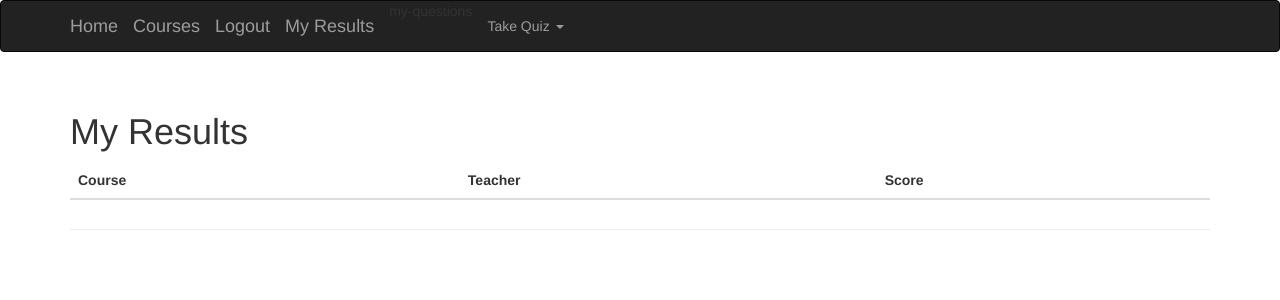
After one commit to lapulgaatomica/flask-quiz-app, a Flask app: page /my-results in a window 1280 px wide. The commit adds this page. Shown: the top 300 px of the page. Run offline with Flask 2, Linux system fonts and the light colour scheme; the visitor is signed in with stand-in values (Sample User, id 1); data comes from the database, SQL or seed files in the repository; data that the repository does not hold is empty; some libraries are stand-ins or nearby versions.

Commit message:
Added My results route, randomized the questions and introduced scores and highest scores for users

```diff
--- a/app/main/views.py
+++ b/app/main/views.py
@@ -3,8 +3,9 @@ from flask import render_template, redirect, url_for, session, request, flash
 from .forms import QuestionForm, CoursesForm
 from flask_login import login_user, logout_user, login_required, current_user
 from ..decorators import requires_teacher
-from ..models import Course, Question
+from ..models import Course, Question, Result, User
 from .. import db
+from sqlalchemy.sql.expression import func
 
 @main.route('/', methods=['GET'])
 def index():
@@ -27,6 +28,17 @@ def courses():
             return redirect(url_for('main.courses'))
         return render_template('courses.html', form=form, courses=courses)
     return render_template('courses.html', courses=courses)
+
+@main.route('/delete-course/<int:id>', methods=['GET'])
+@login_required
+@requires_teacher
+def delete_course(id):
+    course = Course.query.get_or_404(id)
+    if course:
+        db.session.delete(course)
+        db.session.commit()
+        flash('Course deleted')
+        return redirect(url_for('main.courses'))
 
 @main.route('/create-question', methods=['GET', 'POST'])
 @login_required
@@ -108,18 +120,17 @@ def course(id):
     if quizes.first() is None:
         flash('There are no questions for this course yet')
         return redirect(url_for('main.index'))
-    course_name = quizes.first().course.course_name
-    teacher_names = {quiz.user.username for quiz in quizes}
-    return render_template('course.html', teacher_names=teacher_names,
-    course_name=course_name)
+    course = quizes.first().course
+    teachers = {quiz.user for quiz in quizes}
+    return render_template('course.html', teachers=teachers, course=course)
 
 @main.route('/quiz', methods=['GET', 'POST'])
 def quiz():
-    cname = request.args.get('cname')
-    tname = request.args.get('tname')
-    every_quiz = Question.query.all()
-    quizes = [quiz for quiz in every_quiz if
-                (quiz.user.username == tname) and (quiz.course.course_name == cname)]
+    course = request.args.get('course')
+    teacher = request.args.get('teacher')
+    quizes = Question.query.filter_by(course_id=course).filter_by(user_id=teacher).order_by(func.random())
+    tname = quizes.first().user.username
+    cname = quizes.first().course.course_name
     if request.method == 'POST':
         score = 0
         answered_questions = list(request.form)
@@ -128,6 +139,31 @@ def quiz():
                 if Question.query.get_or_404(answered_question).correct == \
                 request.form.get(answered_question):
                     score += 1
-        flash(f'Your score was {score}')
-        return redirect(url_for('main.quiz', cname=cname, tname=tname))
+
+        if current_user.is_authenticated:
+            result = Result.query.filter_by(user_id=current_user.id).filter_by(course_id=course).filter_by(teacher_id=teacher).first()
+            if result is None:
+                result = Result(
+                course_id=course,
+                user=current_user,
+                teacher_id=teacher,
+                highest_score=score)
+                flash(f'Your highest score in this quiz is {score} which is also your score in the test')
+            else:
+                if score > result.highest_score:
+                    result.highest_score = score
+                    flash(f'Your highest score in this quiz is {score} which is also your score in the test')
+                else:
+                    flash(f'Your score in this quiz is {score} ')
+            db.session.add(result)
+            db.session.commit()
+        else:
+            flash(f'Your score in this quiz is {score} ')
+        return redirect(url_for('main.quiz', course=course, teacher=teacher))
     return render_template('quiz.html', quizes=quizes, cname=cname, tname=tname)
+
+@main.route('/my-results', methods=['GET'])
+@login_required
+def my_results():
+    my_results = Result.query.filter_by(user=current_user._get_current_object())
+    return render_template('my_results.html', my_results=my_results)
--- a/app/models.py
+++ b/app/models.py
@@ -2,6 +2,27 @@ from werkzeug.security import generate_password_hash, check_password_hash
 from flask import current_app, request
 from flask_login import UserMixin, AnonymousUserMixin
 from . import db, login_manager
+
+class Question(db.Model):
+    __tablename__ = 'questions'
+    id = db.Column(db.Integer, primary_key=True)
+    body = db.Column(db.Text)
+    a = db.Column(db.String(128), nullable=False)
+    b = db.Column(db.String(128), nullable=False)
+    c = db.Column(db.String(128))
+    d = db.Column(db.String(128))
+    e = db.Column(db.String(128))
+    correct = db.Column(db.String(1), nullable=False)
+    course_id = db.Column(db.Integer, db.ForeignKey('courses.id'))
+    user_id = db.Column(db.Integer, db.ForeignKey('users.id'))
+
+class Result(db.Model):
+    __tablename__ = 'results'
+    id = db.Column(db.Integer, primary_key=True)
+    course_id = db.Column(db.Integer, db.ForeignKey('courses.id'))
+    user_id = db.Column(db.Integer, db.ForeignKey('users.id'))
+    teacher_id = db.Column(db.Integer, db.ForeignKey('users.id'))
+    highest_score = db.Column(db.Integer, default=0)
 
 class User(UserMixin, db.Model):
     __tablename__ = 'users'
@@ -9,7 +30,9 @@ class User(UserMixin, db.Model):
     username = db.Column(db.String(64), unique=True, index=True)
     password_hash = db.Column(db.String(128))
     is_teacher = db.Column(db.Boolean, default=False)
-    courses = db.relationship('Question', backref='user', lazy='dynamic')
+    courses = db.relationship('Question', backref='user', foreign_keys=[Question.user_id], lazy='dynamic', cascade="all, delete-orphan")
+    results = db.relationship('Result', backref='user', foreign_keys=[Result.user_id], lazy='dynamic', cascade="all, delete-orphan")
+
 
     def __init__(self, **kwargs):
         super(User, self).__init__(**kwargs)
@@ -47,17 +70,5 @@ class Course(db.Model):
     __tablename__ = 'courses'
     id = db.Column(db.Integer, primary_key=True)
     course_name = db.Column(db.String(64), unique=True)
-    questions = db.relationship('Question', backref='course', lazy='dynamic')
-
-class Question(db.Model):
-    __tablename__ = 'questions'
-    id = db.Column(db.Integer, primary_key=True)
-    body = db.Column(db.Text)
-    a = db.Column(db.String(128), nullable=False)
-    b = db.Column(db.String(128), nullable=False)
-    c = db.Column(db.String(128))
-    d = db.Column(db.String(128))
-    e = db.Column(db.String(128))
-    correct = db.Column(db.String(1), nullable=False)
-    course_id = db.Column(db.Integer, db.ForeignKey('courses.id'))
-    user_id = db.Column(db.Integer, db.ForeignKey('users.id'))
+    questions = db.relationship('Question', backref='course', lazy='dynamic', cascade="all, delete-orphan")
+    results = db.relationship('Result', backref='course', lazy='dynamic', cascade="all, delete-orphan")
--- a/app/templates/base.html
+++ b/app/templates/base.html
@@ -20,6 +20,7 @@
                 <a class="navbar-brand" href="{{ url_for('main.my_questions') }}">My Questions</a>
                 {% endif %}
             <a class="navbar-brand" href="{{ url_for('auth.logout') }}">Logout</a>
+            <a class="navbar-brand" href="{{ url_for('main.my_results') }}">My Results</a>
             {% else %}
             <a class="navbar-brand" href="{{ url_for('auth.register') }}">Register</a>
             <a class="navbar-brand" href="{{ url_for('auth.login') }}">Login</a>
--- a/app/templates/courses.html
+++ b/app/templates/courses.html
@@ -8,7 +8,10 @@
     <h1>Courses</h1>
     <ul class="list-group">
         {% for course in courses %}
-        <li class="list-group-item"><a href="{{ url_for('main.course', id=course.id) }}">{{ course.course_name }}</a></li>
+        <li class="list-group-item">
+            <a href="{{ url_for('main.course', id=course.id) }}">{{ course.course_name }}</a>
+            <a href="{{ url_for('main.delete_course', id=course.id) }}">delete</a>
+        </li>
         {% endfor %}
     </ul>
 </div>
--- /dev/null
+++ b/app/templates/my_results.html
@@ -0,0 +1,27 @@
+{% extends "base.html" %}
+
+{% block title %}Quiz App My Results{% endblock %}
+
+{% block page_content %}
+<div class="page-header">
+    <h1>My Results</h1>
+    <table class="table">
+        <thead>
+            <tr>
+                <th scope="col">Course</th>
+                <th scope="col">Teacher</th>
+                <th scope="col">Score</th>
+            </tr>
+        </thead>
+        <tbody>
+            {% for my_result in my_results %}
+            <tr>
+                <td>{{my_result.course.course_name}}</td>
+                <td>{{my_result.teacher_id}}</td>
+                <td>{{my_result.highest_score}}</td>
+            </tr>
+            {% endfor %}
+        </tbody>
+    </table>
+</div>
+{% endblock %}
--- a/config.py
+++ b/config.py
@@ -6,6 +6,7 @@ class Config:
     SECRET_KEY = os.environ.get('SECRET_KEY') or 'hard to guess string'
     HEADTEACHER = os.environ.get('HEADTEACHER')
     SQLALCHEMY_TRACK_MODIFICATIONS = False
+    # SQLALCHEMY_ECHO = True
 
     @staticmethod
     def init_app(app):
--- a/quiz.py
+++ b/quiz.py
@@ -2,7 +2,7 @@ import os
 import click
 from flask_migrate import Migrate
 from app import create_app, db
-from app.models import User, Course
+from app.models import User, Course, Question, Result
 from flask import g
 
 app = create_app(os.getenv('FLASK_CONFIG') or 'default')
@@ -10,7 +10,7 @@ migrate = Migrate(app, db)
 
 @app.shell_context_processor
 def make_shell_context():
-    return dict(db=db, User=User)
+    return dict(db=db, User=User, Course=Course, Question=Question, Result=Result)
 
 @app.context_processor
 def get_courses():
```
Also changed, not shown: app/templates/course.html (+4 -4 lines), migrations/versions/151b88679058_.py (added, +38 -0 lines).
